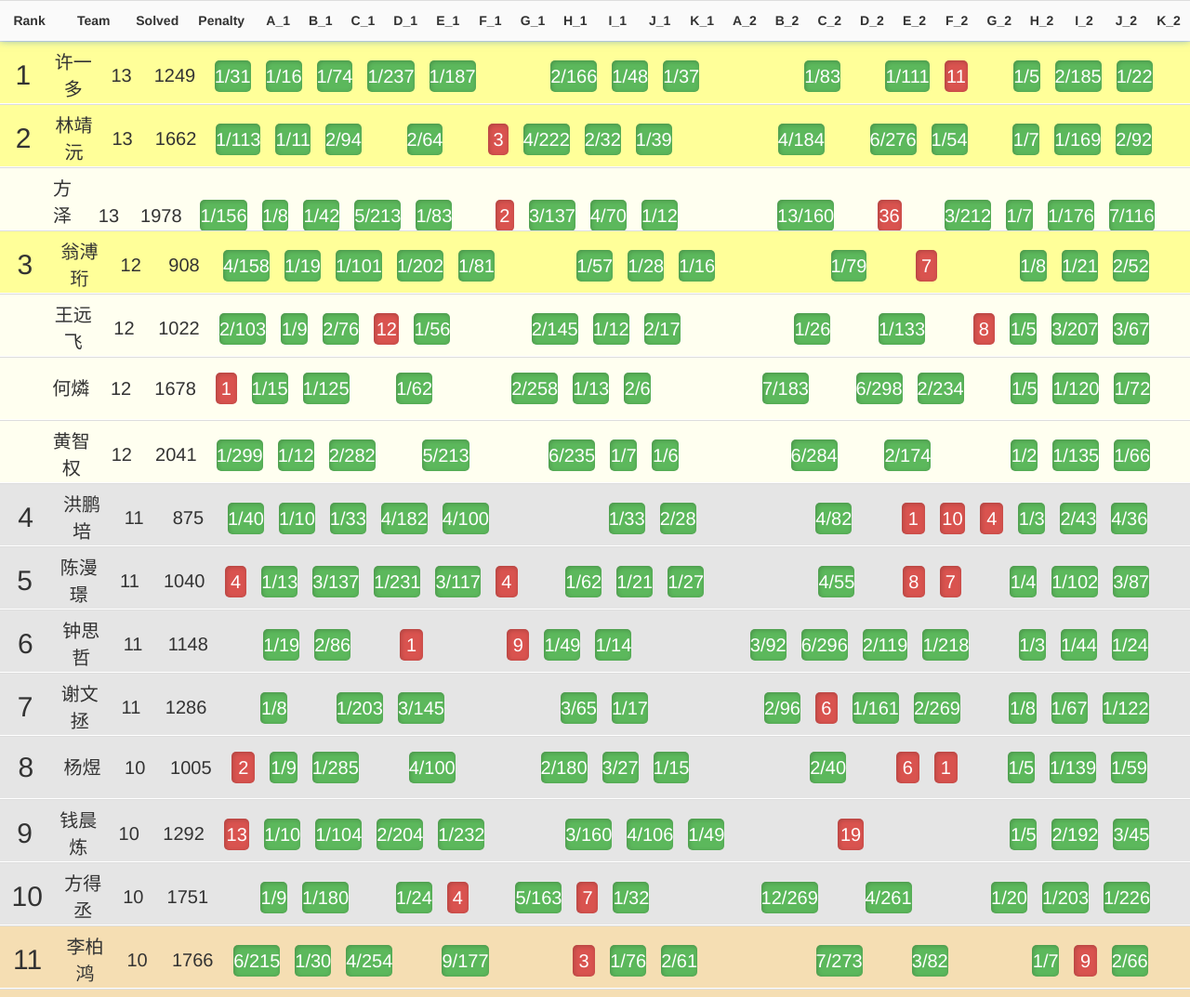
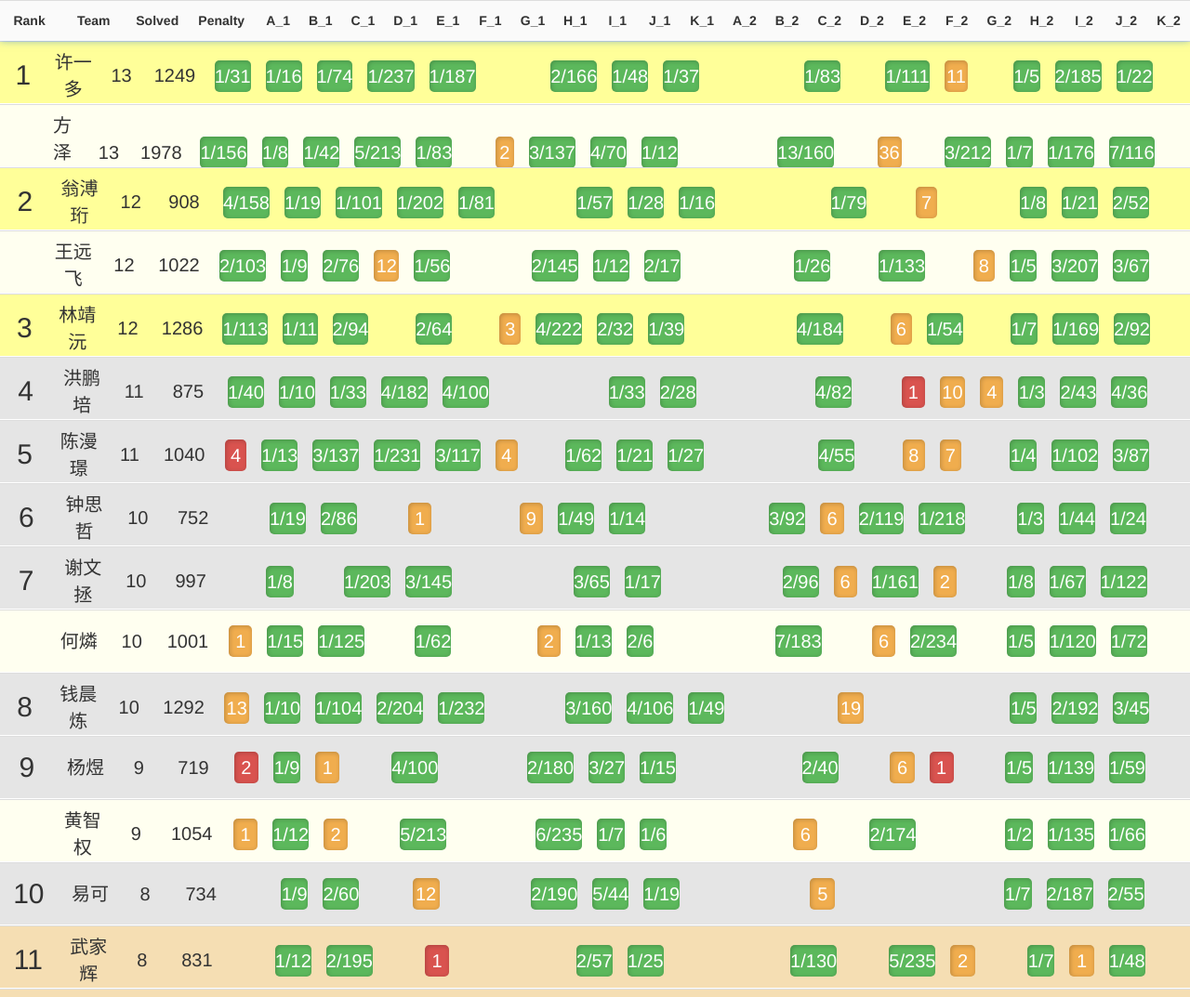
Before and after one commit to sweet-fish/scutboard, a plain HTML site: page index.html in a window 1280 px wide. Shown: the top 1073 px of the page at 93% size. Drawn offline with Linux system fonts and the light colour scheme.

Commit message:
Update index.html

```diff
--- a/index.html
+++ b/index.html
@@ -14,7 +14,7 @@
 
 <body>
 	<script type="text/javascript">
-	    var board = new Board(22, new Array(3, 7, 10), StringToDate("2019-11-30 12:00:00"), StringToDate("2019-11-30 17:00:00"));
+	    var board = new Board(22, new Array(3, 7, 10), StringToDate("2019-11-30 12:00:00"), StringToDate("2019-11-30 16:00:00"));
 
 	    board.showInitBoard();
 	    $('html').keydown(function(e) {
```
